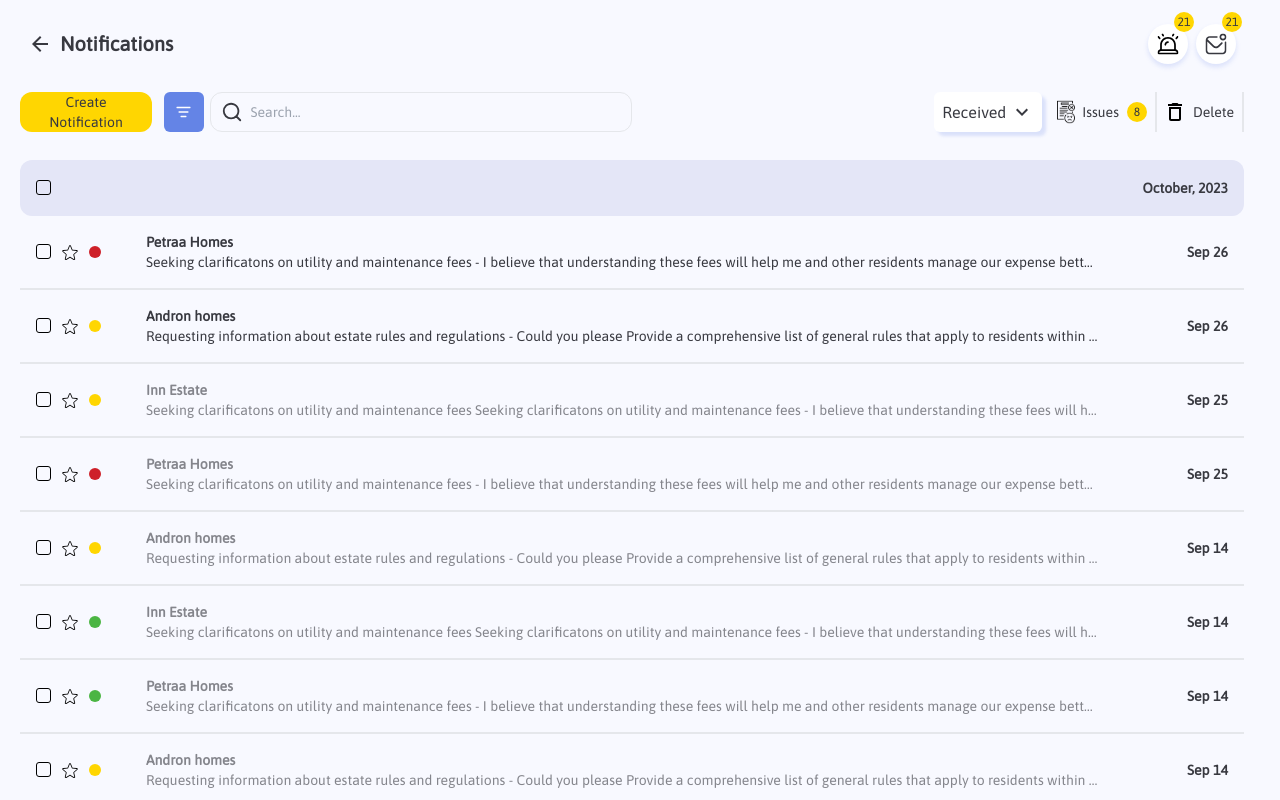
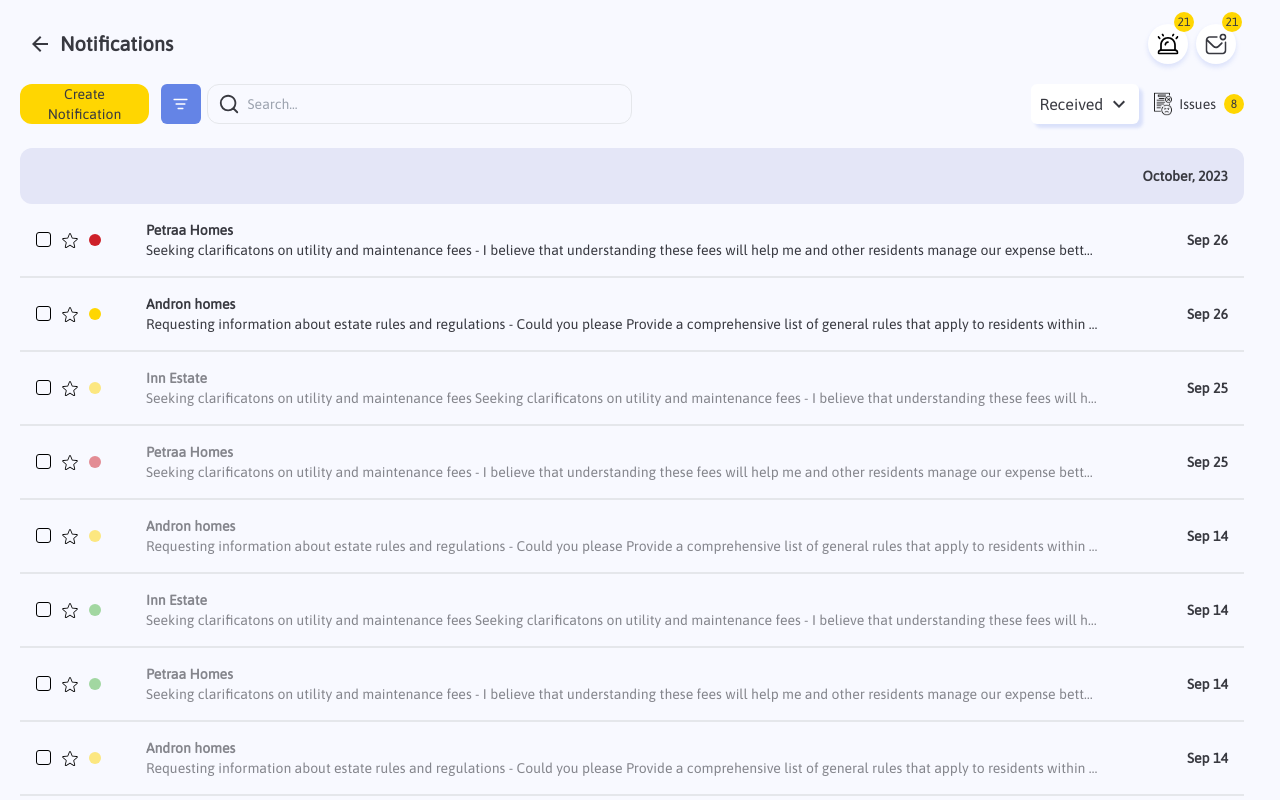
Before and after one commit to KingLegitto/BlipptoApp, a React (Create React App) app: page /notifications in a window 1280 px wide. Built offline with nearby package versions, Linux system fonts and the light colour scheme.

Commit message:
made fix to responsiveness on vertical screens (#21)
* made fix to responsiveness on vertical screens

* made fix to clicks on  donut chart and setting opacity to read notifications

```diff
--- a/src/components/Facilities/facility.tsx
+++ b/src/components/Facilities/facility.tsx
@@ -99,7 +99,7 @@ export default function Facility() {
             </div>
           </div>
           <div className="grid gap-3 2xl:gap-5 grid-cols-1 md:grid-cols-2 lg:grid-cols-3">
-            <div className="facility bg-white rounded-2xl p-3 2xl:p-5 h-60  md:h-[25vh] lg:h-[35vh] 2xl:h-[27vh] shadow-[4px_4px_3.2px_0px_rgba(100,132,230,0.20)] relative">
+            <div className="facility bg-white rounded-2xl p-3 2xl:p-5 h-60  md:h-[25vh] lg:h-[35vh] 2xl:h-64 shadow-[4px_4px_3.2px_0px_rgba(100,132,230,0.20)] relative">
               <div className="flex justify-between items-center h-[10%] ">
                 <h6 className="text-xs xl:text-sm  font-semibold">
                   {new Date().toDateString()}
@@ -140,7 +140,7 @@ export default function Facility() {
                 style={{ borderRadius: "0px 32px 0px 0px" }}
               />
             </div>
-            <div className="facilty bg-white rounded-2xl p-3 2xl:p-5 h-60 md:h-[25vh] lg:h-[35vh] 2xl:h-[27vh] shadow-[4px_4px_3.2px_0px_rgba(100,132,230,0.20)] relative">
+            <div className="facility bg-white rounded-2xl p-3 2xl:p-5 h-60 md:h-[25vh] lg:h-[35vh] 2xl:h-[27vh] shadow-[4px_4px_3.2px_0px_rgba(100,132,230,0.20)] relative">
               <div className="flex justify-between items-center h-[10%] ">
                 <h6 className="text-xs xl:text-sm font-bold">
                   {new Date().toDateString()}
@@ -194,7 +194,7 @@ export default function Facility() {
                 </div>
               </div>
               <div className="h-[45%] md:h-[50%] lg:h-[45%] flex flex-col justify-evenly">
-                <p className="text-xs xl:text-smflex">
+                <p className="text-xs xl:text-sm flex">
                   <Pending className="inline-block mr-2" />
                   <span>Pending request 30</span>
                 </p>
--- a/src/components/Notifications/notifications.tsx
+++ b/src/components/Notifications/notifications.tsx
@@ -16,46 +16,50 @@ import { ReactComponent as EmptyNotification } from "../../assets/emptyNotificat
 
 const Notifications: React.FC = () => {
   const [hasNotifications] = useState<Boolean>(true);
-  const [tappedValues, setTappedValues] = useState<number[]>([]);
-  const [isTappedAndHeld, setTappedAndHeld] = useState<Boolean>(false);
+  const [selectedValues, setSelectedValues] = useState<number[]>([]);
+  const [isSelected, setSelected] = useState<Boolean>(false);
   const navigate = useNavigate();
   const timerId = useRef<number | null>(null);
 
   const handleTapStart = (idx: number) => {
-    if (isTappedAndHeld && tappedValues.includes(idx)) {
-      const arrayOfIdsLeft = tappedValues.filter((id) => id !== idx);
+    //remove previously selected ids
+    if (isSelected && selectedValues.includes(idx)) {
+      const arrayOfIdsLeft = selectedValues.filter((id) => id !== idx);
 
       if (arrayOfIdsLeft.length === 0) {
-        setTappedAndHeld(false);
+        setSelected(false);
       }
 
-      setTappedValues(arrayOfIdsLeft);
+      setSelectedValues(arrayOfIdsLeft);
       return;
     }
-    if (isTappedAndHeld) {
-      setTappedValues((prevState) => [...prevState!, idx]);
+    if (isSelected) {
+      setSelectedValues((prevState) => [...prevState, idx]);
       return;
     }
 
-    timerId.current = window.setTimeout(() => {
-      setTappedAndHeld(true);
-      setTappedValues((prevState) => [...prevState!, idx]);
-    }, 500);
+    window.innerWidth < 768
+      ? (timerId.current = window.setTimeout(() => {
+          setSelected(true);
+          setSelectedValues((prevState) => [...prevState, idx]);
+        }, 500))
+      : setSelected(true);
+        setSelectedValues((prevState) => [...prevState, idx]);
   };
 
   const handleTapEnd = () => {
     // Clear the timer when the user releases the tap
-    if (timerId.current !== null) {
-      window.clearTimeout(timerId.current);
+    if (timerId !== null) {
+      window.clearTimeout(timerId.current!);
     }
   };
 
   return (
     <>
       {hasNotifications ? (
-        <div className="h-screen overflow-y-auto max-h-screen  bg-background w-full max-w-full  box-border">
+        <div className="h-screen overflow-y-auto max-h-screen  bg-background w-full max-w-full box-border">
           <div className="px-5 py-6 md:py-0 md:pt-6 md:px-5 md:pr-9 border-b-2 md:border-b-0">
-            <div className="flex justify-between items-center h-[5vh] mb-4">
+            <div className="flex justify-between items-center h-10 mb-4">
               <div>
                 <h1 className="hidden md:flex items-center text-lg font-bold md:text-xl 2xl:text-3xl">
                   <div
@@ -75,9 +79,9 @@ const Notifications: React.FC = () => {
               </div>
               <NotificationIcons />
             </div>
-            <div className="flex flex-col md:flex-row justify-between md:items-center h-[13vh] sm:h-[8vh] mb-0 md:mb-4">
+            <div className="flex flex-col md:flex-row justify-between md:items-center h-24 md:h-12 mb-0 md:mb-5">
               <div className=" w-full md:w-[55%] xl:w-[50%] flex">
-                <button className="hidden md:flex justify-center  items-center rounded-xl text-xs xl:text-sm  bg-accenture h-10 w-auto px-2 py-0.5 mr-3">
+                <button className="hidden md:flex justify-center  items-center rounded-xl text-xs xl:text-sm  bg-accenture h-10 w-auto px-1.5 py-1 mr-3">
                   Create Notification
                 </button>
                 <div className="w-10 h-10 rounded-md bg-brand mr-1.5 flex justify-center items-center">
@@ -104,27 +108,25 @@ const Notifications: React.FC = () => {
                   border={false}
                   shadow={true}
                 />
-                {!isTappedAndHeld && window.innerWidth < 768 && (
-                    <div className="flex items-center md:hidden" onClick={() => navigate("/issues")}>
-                      <Issues className="scale-[0.6] xl:scale-75" />
-                      <p className="text-xs xl:text-sm mr-2">Issues</p>
-                      <div className="flex items-center justify-center w-5 h-5 rounded-full text-xs bg-accenture">
-                        8
-                      </div>
-                    </div>
-                )}
-                  <div className="hidden items-center md:flex" onClick={() => navigate("/issues")}>
+                {!isSelected && (
+                  <div
+                    className="flex items-center "
+                    onClick={() => navigate("/issues")}
+                  >
                     <Issues className="scale-[0.6] xl:scale-75" />
                     <p className="text-xs xl:text-sm mr-2">Issues</p>
                     <div className="flex items-center justify-center w-5 h-5 rounded-full text-xs bg-accenture">
                       8
                     </div>
                   </div>
-                <div className="hidden md:flex items-center justify-between p-2 gap-x-2 border-x-2">
-                  <Delete className="scale-[0.6] xl:scale-75" />
-                  <p className="text-xs xl:text-sm hidden lg:block">Delete</p>
-                </div>
-                {isTappedAndHeld && (
+                )}
+                {isSelected && window.innerWidth > 768 && (
+                  <div className="hidden md:flex items-center justify-between p-2 gap-x-2 border-x-2">
+                    <Delete className="scale-[0.6] xl:scale-75" />
+                    <p className="text-xs xl:text-sm hidden lg:block">Delete</p>
+                  </div>
+                )}
+                {isSelected && window.innerWidth < 768 && (
                   <div className="flex items-center md:hidden">
                     <div className="border-r-[1px] px-2">
                       <input type="checkbox" />
@@ -141,8 +143,7 @@ const Notifications: React.FC = () => {
             </div>
           </div>
           <div className="px-5 md:pr-9 hidden md:block">
-            <div className="flex p-4 h-14 rounded-xl justify-between items-center bg-primary">
-              <input type="checkbox" />
+            <div className="flex p-4 h-14 rounded-xl justify-end items-center bg-primary">
               <p className="text-xs xl:text-sm font-bold">
                 {formatCurrentDate()}
               </p>
@@ -151,6 +152,7 @@ const Notifications: React.FC = () => {
           <div className="px-0 md:px-5 py-0 md:pr-9">
             <ul>
               {notificationsData.map((notification, idx) => {
+                const { sender, priority, createdAt, description, read } = notification;
                 return (
                   <li
                     key={idx}
@@ -159,39 +161,44 @@ const Notifications: React.FC = () => {
                     onTouchEnd={() => handleTapEnd}
                   >
                     <div className="basis-[10%] md:basis-[5%] flex items-center gap-x-2">
-                      <input type="checkbox" className="hidden md:block" />
+                      <input
+                        type="checkbox"
+                        className="hidden md:block"
+                        onChange={() => handleTapStart(idx)}
+                      />
                       <Star className="hidden md:block scale-[0.6] xl:scale-75" />
-                      {showPriorityLevel(notification.priority)}
+                      {showPriorityLevel(priority, read)}
+                      {/* div for mobile view  */}
                       <div className="flex md:hidden w-10 h-10 rounded-full bg-brand justify-center items-center text-white">
-                        {tappedValues!.includes(idx) ? (
+                        {selectedValues.includes(idx) ? (
                           <Selected />
                         ) : (
-                          notification.resident[0]
+                          sender[0]
                         )}
                       </div>
                     </div>
                     <div className="basis-[80%] md:basis-[80%] overflow-hidden">
                       <p
                         className={`text-xs xl:text-sm flex justify-between font-semibold ${
-                          notification.read ? "opacity-60" : "opacity-100"
+                          read ? "opacity-60" : "opacity-100"
                         }`}
                       >
-                        <span>{notification.resident}</span>
+                        <span>{sender}</span>
                         <span className="inline-block sm:hidden">
-                          {showDynamicDate(notification.createdAt)}
+                          {showDynamicDate(createdAt)}
                         </span>
                       </p>
                       <p
                         className={`text-xs xl:text-sm truncate font-medium ${
-                          notification.read ? "opacity-60" : "opacity-100"
+                          read ? "opacity-60" : "opacity-100"
                         }`}
                       >
-                        {notification.description}
+                        {description}
                       </p>
                     </div>
                     <div className="basis-0 sm:basis-[7%] hidden sm:flex justify-end">
                       <p className="text-xs xl:text-sm font-bold">
-                        {showDynamicDate(notification.createdAt)}
+                        {showDynamicDate(createdAt)}
                       </p>
                     </div>
                   </li>
@@ -240,10 +247,10 @@ const Notifications: React.FC = () => {
 
 export default Notifications;
 
-function showPriorityLevel(priority: string) {
+function showPriorityLevel(priority: string, read: boolean) {
   if (priority === "low") {
-    return <span className="bg-[#4BB543] w-3 h-3 rounded-full" />;
+    return <span className={`bg-[#4BB543] w-3 h-3 rounded-full ${read ? "opacity-50" : "opacity-100" }`} />;
   } else if (priority === "medium") {
-    return <span className="bg-[#FFD601] w-3 h-3 rounded-full" />;
-  } else return <span className="bg-[#CE2029] w-3 h-3 rounded-full" />;
+    return <span className={`bg-[#FFD601] w-3 h-3 rounded-full ${read ? "opacity-50" : "opacity-100" }`} />;
+  } else return <span className={`bg-[#CE2029] w-3 h-3 rounded-full ${read ? "opacity-50" : "opacity-100" }`} />;
 }
--- a/src/dummydata/notificationDummyData.js
+++ b/src/dummydata/notificationDummyData.js
@@ -1,6 +1,6 @@
 export const notificationsData = [
     {
-      resident: "Petraa Homes",
+      sender: "Petraa Homes",
       description:
         "Seeking clarificatons on utility and maintenance fees - I believe that understanding these fees will help me and other residents manage  our expense better and contribute positively",
       priority: "high",
@@ -8,7 +8,7 @@ export const notificationsData = [
       read: false,
     },
     {
-      resident: "Andron homes",
+      sender: "Andron homes",
       description:
         "Requesting information about estate rules and regulations - Could you please Provide a comprehensive list of general rules that apply to residents within our estate?",
       priority: "medium",
@@ -16,7 +16,7 @@ export const notificationsData = [
       read: false,
     },
     {
-      resident: "Inn Estate",
+      sender: "Inn Estate",
       description:
         "Seeking clarificatons on utility and maintenance fees Seeking clarificatons on utility and maintenance fees - I believe that understanding these fees will help me and other residents manage  our expense better and contribute fhfhfdhe positively",
       priority: "medium",
@@ -24,7 +24,7 @@ export const notificationsData = [
       read: true,
     },
     {
-      resident: "Petraa Homes",
+      sender: "Petraa Homes",
       description:
         "Seeking clarificatons on utility and maintenance fees - I believe that understanding these fees will help me and other residents manage  our expense better and contribute positively",
       priority: "high",
@@ -32,7 +32,7 @@ export const notificationsData = [
       read: true,
     },
     {
-      resident: "Andron homes",
+      sender: "Andron homes",
       description:
         "Requesting information about estate rules and regulations - Could you please Provide a comprehensive list of general rules that apply to residents within our estate?",
       priority: "medium",
@@ -40,7 +40,7 @@ export const notificationsData = [
       read: true,
     },
     {
-      resident: "Inn Estate",
+      sender: "Inn Estate",
       description:
         "Seeking clarificatons on utility and maintenance fees Seeking clarificatons on utility and maintenance fees - I believe that understanding these fees will help me and other residents manage  our expense better and contribute fhfhfdhe positively",
       priority: "low",
@@ -48,7 +48,7 @@ export const notificationsData = [
       read: true,
     },
     {
-      resident: "Petraa Homes",
+      sender: "Petraa Homes",
       description:
         "Seeking clarificatons on utility and maintenance fees - I believe that understanding these fees will help me and other residents manage  our expense better and contribute positively",
       priority: "low",
@@ -56,7 +56,7 @@ export const notificationsData = [
       read: true,
     },
     {
-      resident: "Andron homes",
+      sender: "Andron homes",
       description:
         "Requesting information about estate rules and regulations - Could you please Provide a comprehensive list of general rules that apply to residents within our estate?",
       priority: "medium",
@@ -64,7 +64,7 @@ export const notificationsData = [
       read: true,
     },
     {
-      resident: "Inn Estate",
+      sender: "Inn Estate",
       description:
         "Seeking clarificatons on utility and maintenance fees Seeking clarificatons on utility and maintenance fees - I believe that understanding these fees will help me and other residents manage  our expense better and contribute fhfhfdhe positively",
       priority: "low",
```
Also changed, not shown: src/App.scss (+10 -1 lines), src/components/doughnutChart.tsx (+1 -6 lines).
